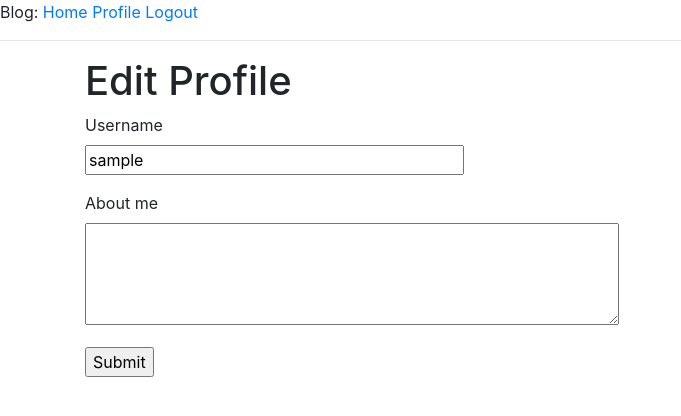
After one commit to FaridJunior/blog, a Flask app: page /edit_profile in a window 1280 px wide. The commit adds this page. Shown: the top 416 px of the page, without its empty margins (0-681 px from the left). Run offline with Flask 2, Linux system fonts and the light colour scheme; the visitor is signed in with stand-in values (Sample User, id 1); data comes from the database, SQL or seed files in the repository; some libraries are stand-ins or nearby versions.

Commit message:
add edit profile user profile

```diff
--- a/app/forms.py
+++ b/app/forms.py
@@ -1,14 +1,14 @@
 from flask_wtf import FlaskForm
-from wtforms import StringField , PasswordField ,BooleanField , SubmitField
-from wtforms.validators import DataRequired ,Email, EqualTo , ValidationError
+from wtforms import StringField, PasswordField, BooleanField, TextAreaField, SubmitField
+from wtforms.validators import DataRequired, Email, EqualTo, ValidationError, Length
 from app.models import User
 
+
 class LoginForm(FlaskForm):
-    username =StringField("username", validators = [DataRequired()])
-    password = PasswordField("password",validators=[DataRequired()])
+    username = StringField("username", validators=[DataRequired()])
+    password = PasswordField("password", validators=[DataRequired()])
     remember_me = BooleanField('Remember Me')
     submit = SubmitField('Sign In')
-
 
 
 class RegistrationForm(FlaskForm):
@@ -28,3 +28,9 @@ class RegistrationForm(FlaskForm):
         user = User.query.filter_by(email=email.data).first()
         if user is not None:
             raise ValidationError('Please use a different email address.')
+
+
+class EditProfileForm(FlaskForm):
+    username = StringField('Username', validators=[DataRequired()])
+    about_me = TextAreaField('About me', validators=[Length(min=0, max=140)])
+    submit = SubmitField('Submit')
--- a/app/models.py
+++ b/app/models.py
@@ -1,25 +1,38 @@
-from app import db , login
+from app import db, login
 from datetime import datetime
 from flask_login import UserMixin
-from werkzeug.security import generate_password_hash , check_password_hash
-class User(UserMixin , db.Model):
+from hashlib import md5
+from werkzeug.security import generate_password_hash, check_password_hash
+
+
+class User(UserMixin, db.Model):
     id = db.Column(db.Integer, primary_key=True)
     username = db.Column(db.String(64), index=True, unique=True)
     email = db.Column(db.String(120), index=True, unique=True)
     password_hash = db.Column(db.String(128))
     posts = db.relationship('Post', backref='author', lazy='dynamic')
+    about_me = db.Column(db.String(140))
+    last_seen = db.Column(db.DateTime, default=datetime.utcnow)
+
+    def avatar(self, size):
+        digest = md5(self.email.lower().encode('utf-8')).hexdigest()
+        return 'https://www.gravatar.com/avatar/{}?d=robohash&s={}'.format(
+            digest, size)
 
     def set_password(self, password):
-        self.password_hash= generate_password_hash(password)
-    def check_password(self,password):
-        return check_password_hash(self.password_hash ,password)
+        self.password_hash = generate_password_hash(password)
+
+    def check_password(self, password):
+        return check_password_hash(self.password_hash, password)
 
     def __repr__(self):
         return '<User {}>'.format(self.username)
 
+
 @login.user_loader
 def load_user(id):
     return User.query.get(int(id))
+
 
 class Post(db.Model):
     id = db.Column(db.Integer, primary_key=True)
--- a/app/routes.py
+++ b/app/routes.py
@@ -1,10 +1,11 @@
 from flask import render_template, flash, redirect, url_for
-from app.forms import LoginForm
-from flask_login import current_user , login_user
+from flask_login import current_user, login_user
 from app.models import User
-from flask_login import logout_user , login_required
-from app import app , db
-from app.forms import RegistrationForm
+from flask_login import logout_user, login_required
+from app import app, db
+from app.forms import RegistrationForm, EditProfileForm, LoginForm
+from datetime import datetime
+from flask import request
 
 
 @app.route('/')
@@ -12,9 +13,6 @@ from app.forms import RegistrationForm
 def index():
     posts = current_user.posts
     return render_template("index.html", title='Home Page', posts=posts)
-
-
-
 
 
 @app.route('/register', methods=['GET', 'POST'])
@@ -32,6 +30,7 @@ def register():
         return redirect(url_for('login'))
     return render_template('register.html', title='Register', form=form)
 
+
 @app.route('/login', methods=['GET', 'POST'])
 def login():
     if current_user.is_authenticated:
@@ -47,8 +46,39 @@ def login():
     return render_template('login.html', title='Sign In', form=form)
 
 
-
 @app.route('/logout')
 def logout():
     logout_user()
     return redirect(url_for('index'))
+
+
+@app.route('/user/<username>')
+@login_required
+def user(username):
+    user = User.query.filter_by(username=username).first_or_404()
+    posts = [{'author': user, 'body': 'tests post1'}]
+    return render_template('user.html', user=user, posts=posts)
+
+
+@app.before_request
+def before_request():
+    if current_user.is_authenticated:
+        current_user.last_seen = datetime.utcnow()
+        db.session.commit()
+
+
+@app.route('/edit_profile', methods=['GET', 'POST'])
+@login_required
+def edit_profile():
+    form = EditProfileForm()
+    if form.validate_on_submit():
+        current_user.username = form.username.data
+        current_user.about_me = form.about_me.data
+        db.session.commit()
+        flash('Your changes have been saved.')
+        return redirect(url_for('edit_profile'))
+    elif request.method == 'GET':
+        form.username.data = current_user.username
+        form.about_me.data = current_user.about_me
+    return render_template('edit_profile.html', title='Edit Profile',
+                           form=form)
--- /dev/null
+++ b/app/templates/_post.html
@@ -0,0 +1,6 @@
+<table>
+    <tr valign="top">
+        <td><img src="{{ post.author.avatar(36) }}"></td>
+        <td>{{ post.author.username }} says:<br>{{ post.body }}</td>
+    </tr>
+</table>
--- a/app/templates/base.html
+++ b/app/templates/base.html
@@ -18,14 +18,17 @@
   </head>
   <body>
     <div>
-      blog:
+      Blog:
       <a href="{{ url_for('index') }}">Home</a>
       {% if current_user.is_anonymous %}
       <a href="{{ url_for('login') }}">Login</a>
       {% else %}
+      <a href="{{ url_for('user', username=current_user.username) }}"
+        >Profile</a
+      >
       <a href="{{ url_for('logout') }}">Logout</a>
       {% endif %}
-  </div>
+    </div>
     <hr />
     {% with messages = get_flashed_messages() %} {% if messages %}
     <ul>
--- /dev/null
+++ b/app/templates/edit_profile.html
@@ -0,0 +1,21 @@
+{% extends "base.html" %} {% block content %}
+<h1>Edit Profile</h1>
+<form action="" method="post">
+  {{ form.hidden_tag() }}
+  <p>
+    {{ form.username.label }}<br />
+    {{ form.username(size=32) }}<br />
+    {% for error in form.username.errors %}
+    <span style="color: red;">[{{ error }}]</span>
+    {% endfor %}
+  </p>
+  <p>
+    {{ form.about_me.label }}<br />
+    {{ form.about_me(cols=50, rows=4) }}<br />
+    {% for error in form.about_me.errors %}
+    <span style="color: red;">[{{ error }}]</span>
+    {% endfor %}
+  </p>
+  <p>{{ form.submit() }}</p>
+</form>
+{% endblock %}
```
Also changed, not shown: app/temp.py (added, +16 -0 lines), app/templates/user.html (added, +20 -0 lines), migrations/versions/ba9a7b87dc30_new_fields_in_user_model.py (added, +30 -0 lines).
